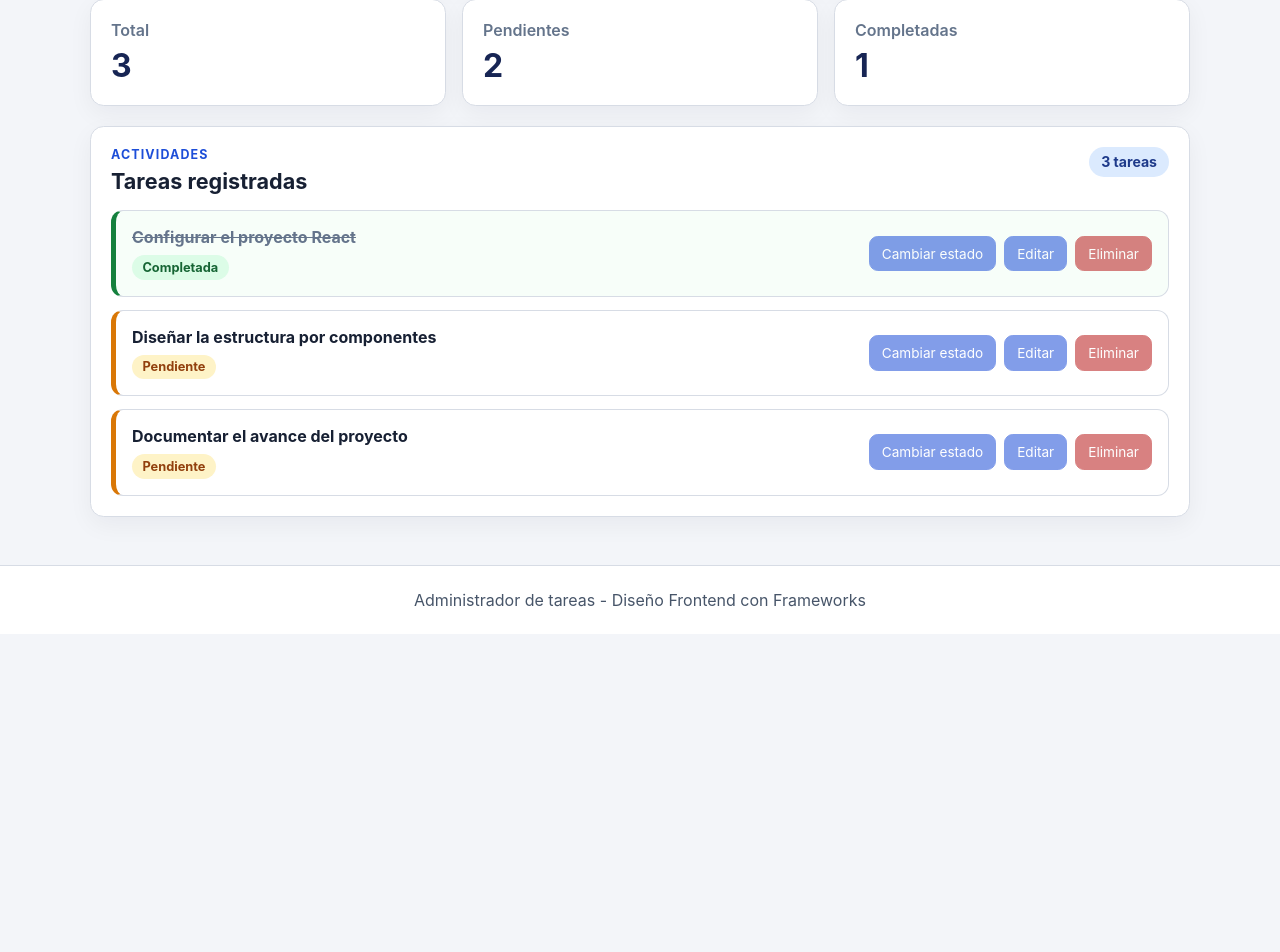
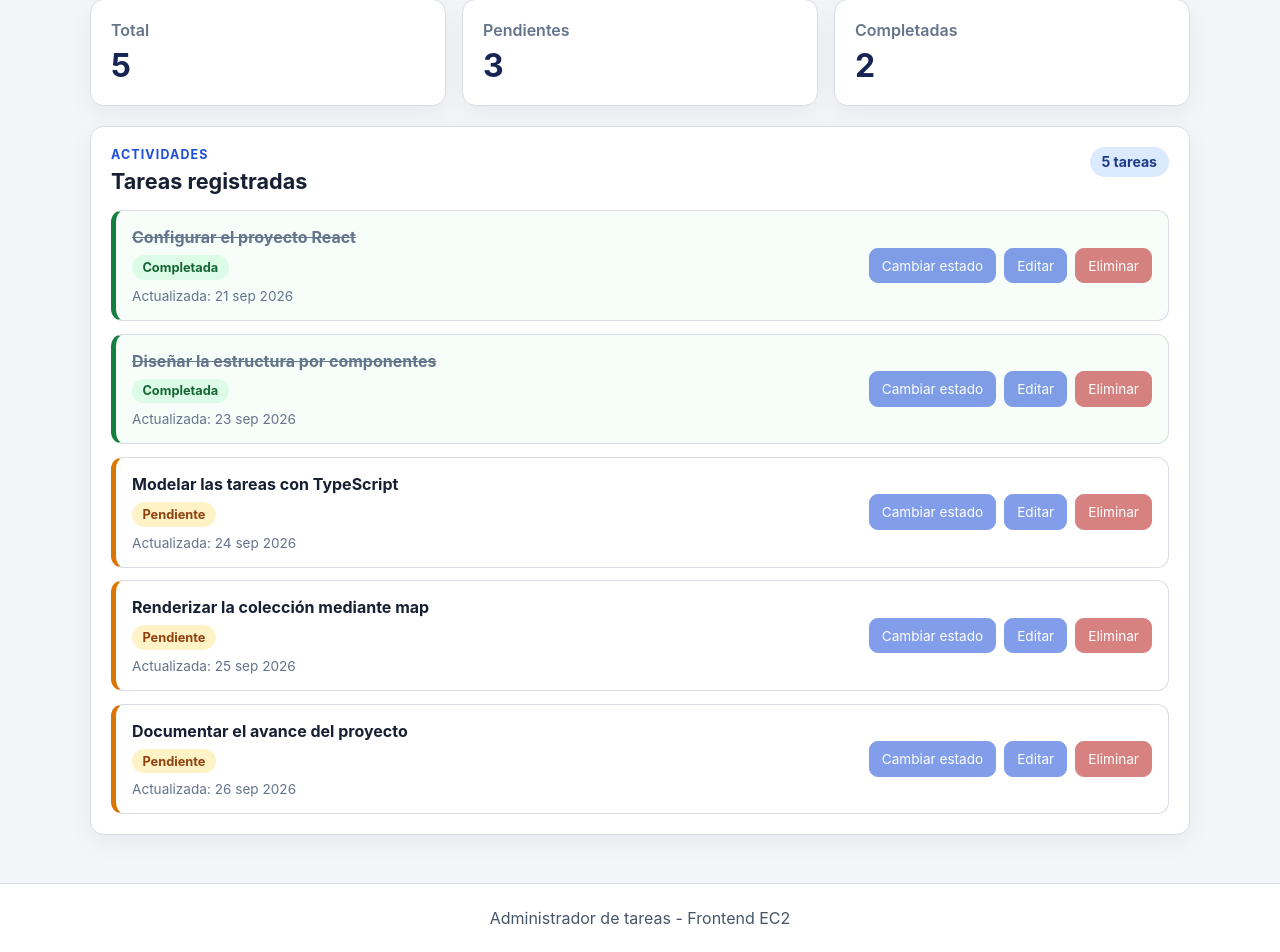
Before and after one commit to NotDrawing/task-manager-frontend, a React (Vite) app: page / in a window 1280 px wide. Shown: the part 677-1629 px from the top of the page. Before the commit the page ends 1311 px from the top, so only its background shows below. Built offline with nearby package versions, Linux system fonts and the light colour scheme.

Commit message:
feat: renderizar colección tipada de tareas

```diff
--- a/src/App.tsx
+++ b/src/App.tsx
@@ -1,9 +1,9 @@
-import { AppFooter } from "./components/AppFooter";
 import { AppHeader } from "./components/AppHeader";
 import { TaskFilters } from "./components/TaskFilter";
 import { TaskForm } from "./components/TaskForm";
 import { TaskList } from "./components/TaskList";
 import { TaskSummary } from "./components/TaskSummary";
+import { tasks } from "./data/tasks";
 
 export default function App() {
   return (
@@ -13,11 +13,17 @@
       <main className="app-main">
         <TaskForm />
         <TaskFilters />
-        <TaskSummary total={3} pending={2} completed={1} />
-        <TaskList />
+
+        <TaskSummary tasks={tasks} />
+
+        <TaskList tasks={tasks} />
       </main>
 
-      <AppFooter courseName="Diseño Frontend con Frameworks" />
+      <footer className="app-footer">
+        <div className="app-footer__content">
+          <p>Administrador de tareas - Frontend EC2</p>
+        </div>
+      </footer>
     </div>
   );
 }
--- a/src/components/TaskItem.tsx
+++ b/src/components/TaskItem.tsx
@@ -1,22 +1,36 @@
-type TaskStatus = "pending" | "completed";
+import type { Task } from "../models/task.interface";
 
 interface TaskItemProps {
-  title: string;
-  status: TaskStatus;
+  task: Task;
 }
 
-export function TaskItem({ title, status }: TaskItemProps) {
+function formatTaskDate(value: string): string {
+  const date = new Date(value);
+
+  return new Intl.DateTimeFormat("es-MX", {
+    dateStyle: "medium",
+  }).format(date);
+}
+
+export function TaskItem({ task }: TaskItemProps) {
+  const { title, status, updatedAt } = task;
+
   const statusLabel = status === "completed" ? "Completada" : "Pendiente";
 
   return (
     <article className={`task-item task-item--${status}`} role="listitem">
       <div className="task-item__content">
         <h3 className="task-item__title">{title}</h3>
+
         <span className={`status-badge status-badge--${status}`}>
           {statusLabel}
         </span>
+
+        <p className="task-item__date">
+          Actualizada:{" "}
+          <time dateTime={updatedAt}>{formatTaskDate(updatedAt)}</time>
+        </p>
       </div>
-
       <div
         className="task-item__actions"
         role="group"
--- a/src/components/TaskList.tsx
+++ b/src/components/TaskList.tsx
@@ -1,24 +1,41 @@
+import type { Task } from "../models/task.interface";
 import { TaskItem } from "./TaskItem";
 
-export function TaskList() {
+interface TaskListProps {
+  tasks: Task[];
+}
+
+export function TaskList({ tasks }: TaskListProps) {
+  const resultLabel = tasks.length === 1 ? "1 tarea" : `${tasks.length} tareas`;
+
   return (
     <section className="panel" aria-labelledby="task-list-title">
       <div className="section-heading">
         <div>
           <p className="section-heading__eyebrow">Actividades</p>
+
           <h2 id="task-list-title">Tareas registradas</h2>
         </div>
-        <span className="result-count">3 tareas</span>
+
+        <span className="result-count">{resultLabel}</span>
       </div>
 
-      <div className="task-list" role="list">
-        <TaskItem title="Configurar el proyecto React" status="completed" />
-        <TaskItem
-          title="Diseñar la estructura por componentes"
-          status="pending"
-        />
-        <TaskItem title="Documentar el avance del proyecto" status="pending" />
-      </div>
+      {tasks.length === 0 ? (
+        <div className="empty-state" role="status">
+          <h3>No hay tareas registradas</h3>
+
+          <p>
+            La colección está vacía. Las nuevas tareas aparecerán en esta
+            sección.
+          </p>
+        </div>
+      ) : (
+        <div className="task-list" role="list">
+          {tasks.map((task) => (
+            <TaskItem key={task.id} task={task} />
+          ))}
+        </div>
+      )}
     </section>
   );
 }
--- a/src/components/TaskSummary.tsx
+++ b/src/components/TaskSummary.tsx
@@ -1,20 +1,26 @@
+import type { Task } from "../models/task.interface";
+
 interface TaskSummaryProps {
-  total: number;
-  pending: number;
-  completed: number;
+  tasks: Task[];
 }
 
-export function TaskSummary({ total, pending, completed }: TaskSummaryProps) {
+export function TaskSummary({ tasks }: TaskSummaryProps) {
+  const completed = tasks.filter(({ status }) => status === "completed").length;
+
+  const pending = tasks.length - completed;
+
   return (
     <section className="summary-grid" aria-label="Resumen de tareas">
       <article className="summary-card">
         <span>Total</span>
-        <strong>{total}</strong>
+        <strong>{tasks.length}</strong>
       </article>
+
       <article className="summary-card">
         <span>Pendientes</span>
         <strong>{pending}</strong>
       </article>
+
       <article className="summary-card">
         <span>Completadas</span>
         <strong>{completed}</strong>
--- /dev/null
+++ b/src/data/tasks.ts
@@ -0,0 +1,39 @@
+import type { Task } from "../models/task.interface";
+
+export const tasks: Task[] = [
+    {
+        id: 'task-001',
+        title: 'Configurar el proyecto React',
+        status: 'completed',
+        createdAt: '2026-09-21T16:00:00.000Z',
+        updatedAt: '2026-09-21T18:00:00.000Z',
+    },
+    {
+        id: 'task-002',
+        title: 'Diseñar la estructura por componentes',
+        status: 'completed',
+        createdAt: '2026-09-22T16:00:00.000Z',
+        updatedAt: '2026-09-23T17:15:00.000Z',
+    },
+    {
+        id: 'task-003',
+        title: 'Modelar las tareas con TypeScript',
+        status: 'pending',
+        createdAt: '2026-09-24T16:00:00.000Z',
+        updatedAt: '2026-09-24T16:00:00.000Z',
+    },
+    {
+        id: 'task-004',
+        title: 'Renderizar la colección mediante map',
+        status: 'pending',
+        createdAt: '2026-09-25T16:00:00.000Z',
+        updatedAt: '2026-09-25T16:00:00.000Z',
+    },
+    {
+        id: 'task-005',
+        title: 'Documentar el avance del proyecto',
+        status: 'pending',
+        createdAt: '2026-09-26T16:00:00.000Z',
+        updatedAt: '2026-09-26T16:00:00.000Z',
+    },
+]
--- a/src/index.css
+++ b/src/index.css
@@ -328,3 +328,31 @@
     flex: 1 1 8rem;
   }
 }
+
+.task-item__date {
+  margin-bottom: 0;
+  color: #64748b;
+  font-size: 0.85rem;
+}
+
+.empty-state {
+  display: grid;
+  justify-items: center;
+  gap: 0.5rem;
+  border: 1px dashed #94a3b8;
+  border-radius: 0.75rem;
+  padding: 2rem 1rem;
+  color: #475569;
+  background: #f8fafc;
+  text-align: center;
+}
+
+.empty-state h3,
+.empty-state p {
+  margin-bottom: 0;
+}
+
+.empty-state h3 {
+  color: #334155;
+  font-size: 1.05rem;
+}
```
Also changed, not shown: src/models/task.interface.ts (added, +11 -0 lines), 1 other file (tests, documents, lock files or other folders).
